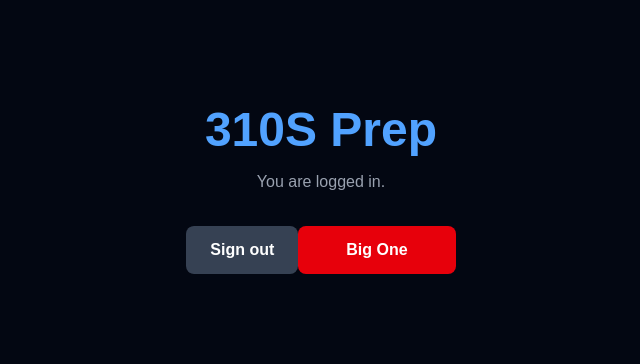
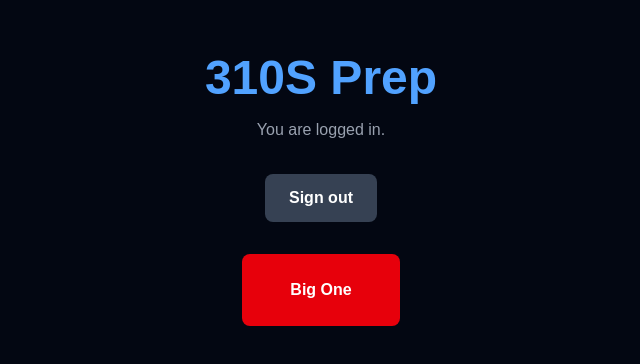
Before and after one commit to QuarkZebra/my-app, a Next.js app: page / in a window 1280 px wide. Shown: the part 210-574 px from the top of the page, without its empty margins (319-959 px from the left). Built offline with nearby package versions, Linux system fonts and the light colour scheme.

Commit message:
red button

```diff
--- a/app/page.tsx
+++ b/app/page.tsx
@@ -20,8 +20,9 @@ export default function Home() {
         >
           Sign out
         </button>
+         <p className="text-gray-400 mb-8"> </p>
         <button
-          className="bg-red-600 hover:bg-red-400 text-white font-bold py-3 px-12 rounded-lg transition-colors"
+          className="text-10xl bg-red-600 hover:bg-red-400 text-white font-bold py-6 px-12 rounded-lg transition-colors"
         >
           Big One
         </button>
```
